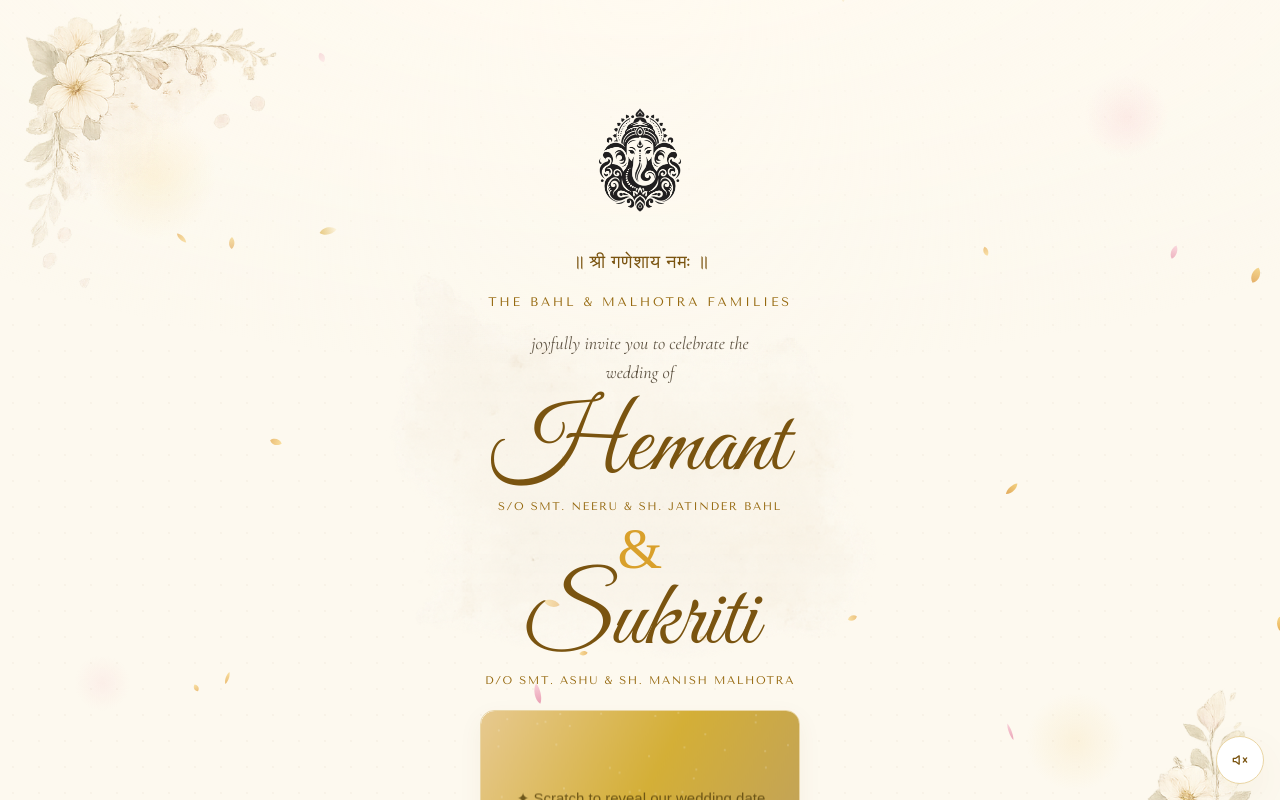
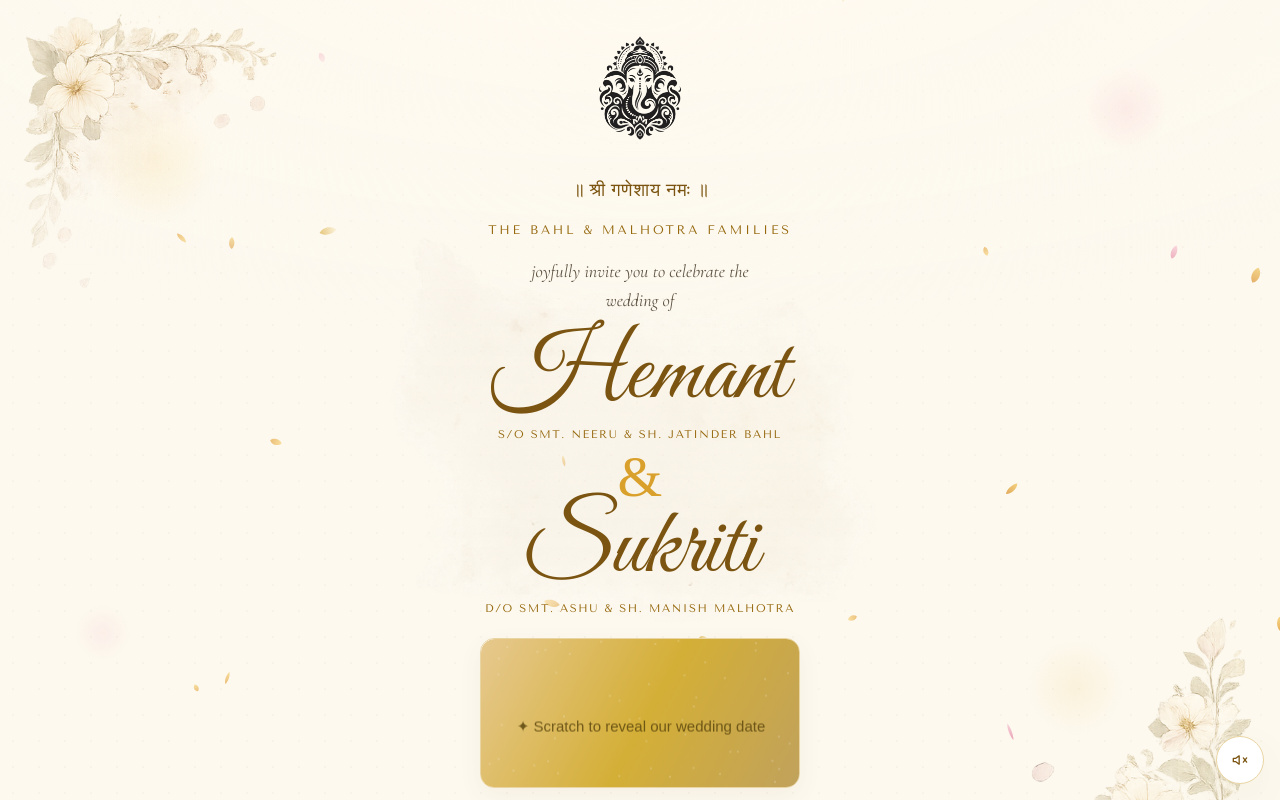
Before and after one commit to hswedding/Wedding-Invitation, a React (Vite) app: page / in a window 1280 px wide. Shown: the top 800 px of the page. Built offline with nearby package versions, Linux system fonts and the light colour scheme; a web font is replaced by a local one.

Commit message:
CSS fixes

```diff
--- a/src/styles/components.css
+++ b/src/styles/components.css
@@ -87,7 +87,7 @@
 /* ---- Hero (scene 1) ------------------------------------------------------- */
 .hero {
   min-height: var(--stable-vh); display: flex; align-items: center;
-  padding-top: var(--sp-9); padding-bottom: var(--sp-8);
+  padding-top: var(--sp-5); padding-bottom: var(--sp-8);
   /* soft golden bokeh + a blush glow, echoing the invitation films */
   background:
     radial-gradient(circle 90px at 12% 18%, #efc55e26, transparent 70%),
```
